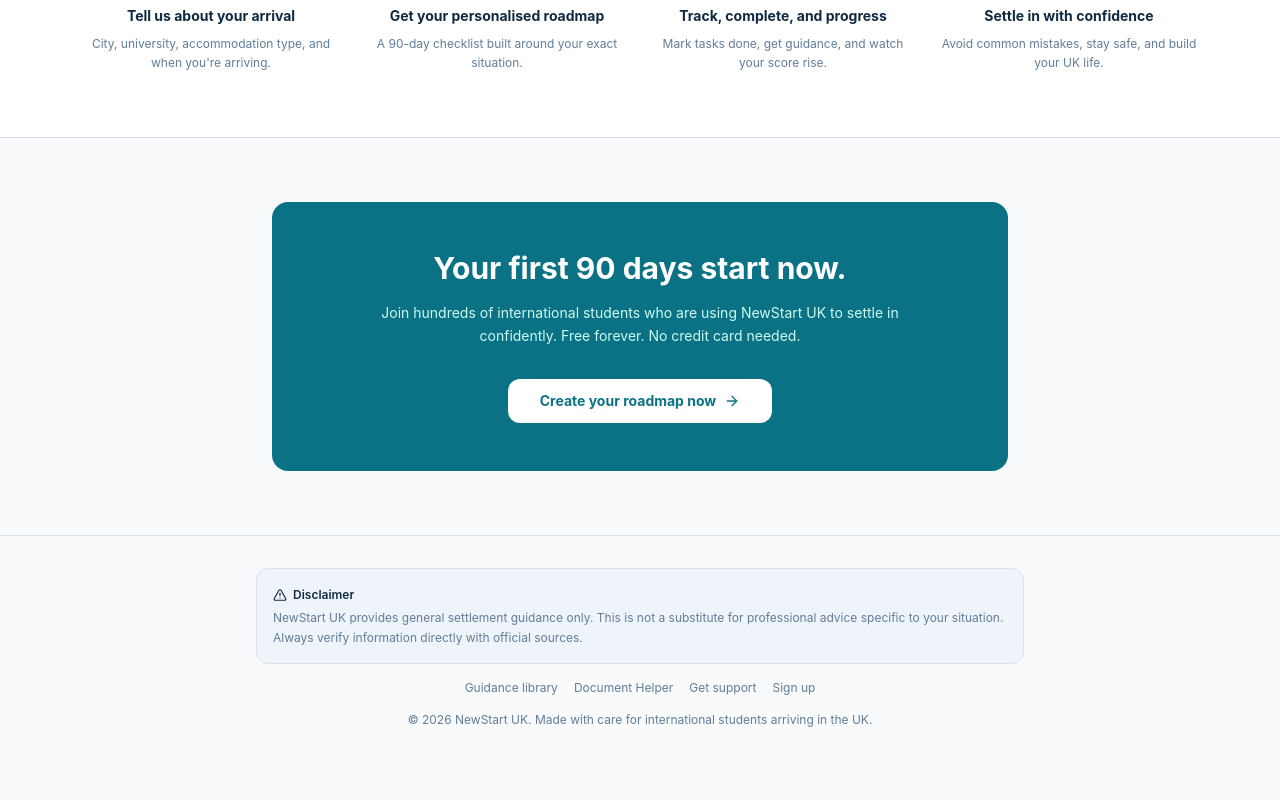
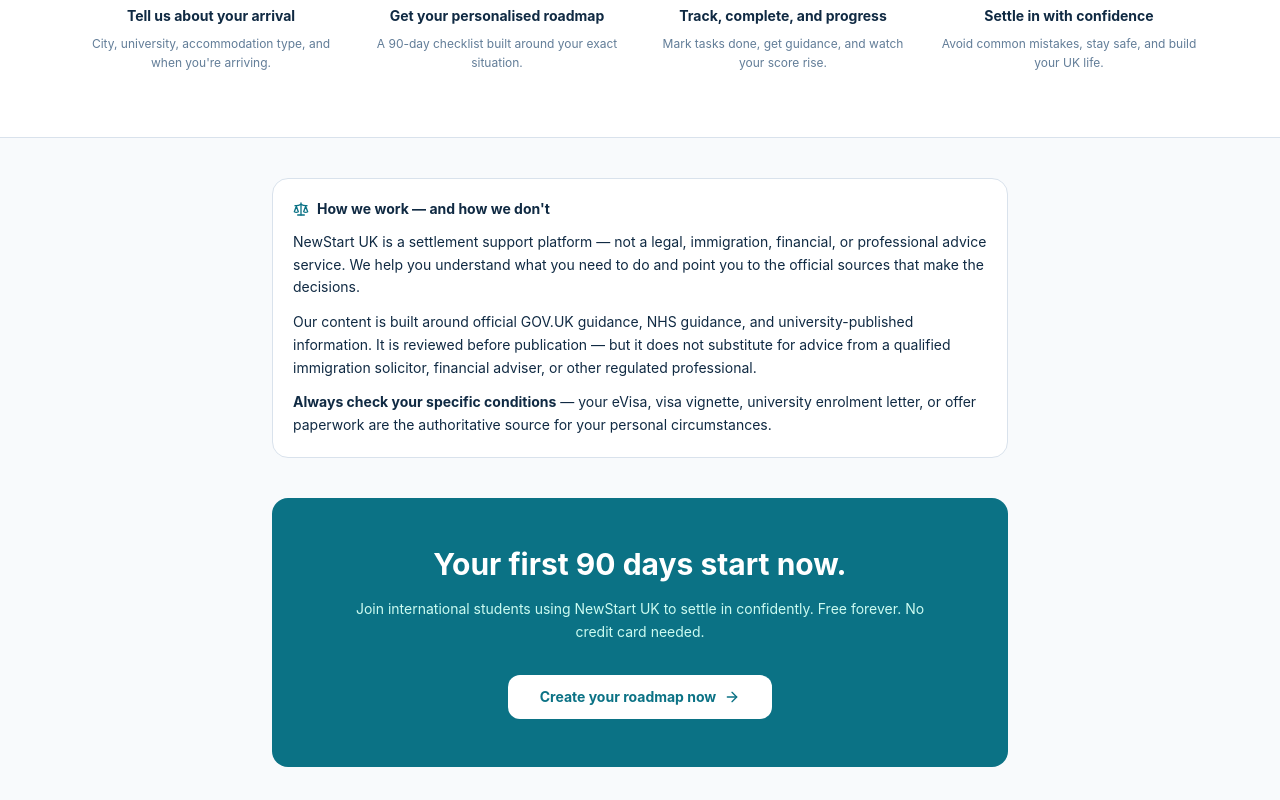
Before and after one commit to newstartuk/newstartuk, a Next.js app: page / in a window 1280 px wide. Shown: the part 1720-2520 px from the top of the page. Before the commit the page ends 2480 px from the top, so only its background shows below. Built offline with nearby package versions, Linux system fonts and the light colour scheme.

Commit message:
compliance: homepage trust section, NHS GP link, emergency BRP/chinese fix, work-hours nuance, tailwind config cleanup

```diff
--- a/app/emergency/page.tsx
+++ b/app/emergency/page.tsx
@@ -130,8 +130,9 @@
               "Register with your university security alerts system",
               "Share your accommodation address with a trusted person back home",
               "Download what3words app — emergency services can find you anywhere in the UK",
-              "Know your nearest police station (查找最近的警局)",
-              "Keep copies of your passport and BRP in a safe place — not on you at all times",
+              "Know your nearest police station — find it now and save the address",
+
+              "Keep copies of your passport and immigration documents in a safe place — store originals securely and carry only what you need",
             ].map((tip) => (
               <div key={tip} className="flex items-start gap-2.5 p-3 bg-civic-50 rounded-xl">
                 <span className="text-primary shrink-0 mt-0.5">✓</span>
--- a/app/nhs/page.tsx
+++ b/app/nhs/page.tsx
@@ -4,7 +4,7 @@
 import { Shield, Phone, MapPin, Clock, CheckCircle, AlertTriangle, ExternalLink } from "lucide-react";
 import Disclaimer from "@/components/Disclaimer";
 
-const GP_SEARCH_URL = "https://www.nhs.uk/service-search/find-a-guy-s-or-trivial";
+const GP_SEARCH_URL = "https://www.nhs.uk/service-search/find-a-gp";
 
 export default function NHSPage() {
   const [registered, setRegistered] = useState(false);
--- a/app/page.tsx
+++ b/app/page.tsx
@@ -12,6 +12,7 @@
   ArrowRight,
   Check,
   Star,
+  Scale,
 } from "lucide-react";
 import Disclaimer from "@/components/Disclaimer";
 
@@ -52,9 +53,9 @@
     bg: "bg-blue-50",
   },
   {
-    icon: Star,
-    title: "Trusted & Free",
-    desc: "Built for students, by people who understand the UK. Always free. No surprises, no hidden costs.",
+    icon: Scale,
+    title: "Neutral & Compliant",
+    desc: "Information and signposting — not advice. We point you to official sources so you can make informed decisions.",
     color: "text-green-500",
     bg: "bg-green-50",
   },
@@ -110,10 +111,10 @@
           Built for international students arriving in the UK
         </div>
         <h1 className="text-4xl sm:text-5xl font-extrabold text-navy leading-tight mb-5 max-w-3xl mx-auto">
-          Your UK journey<br className="hidden sm:block" /> starts here.
+          Your UK settlement journey<br className="hidden sm:block" /> starts here.
         </h1>
         <p className="text-lg text-civic-600 max-w-2xl mx-auto mb-8 leading-relaxed">
-          NewStart UK turns the chaos of your first 90 days into a clear, guided checklist — from airport to settled. Personalised for you, built around your arrival date, and always free.
+          NewStart UK helps you navigate your first 90 days in the UK — from airport to settled. A clear, guided checklist, personalised for your situation, and pointing you to the right official sources at every step.
         </p>
         <div className="flex flex-col sm:flex-row gap-3 justify-center">
           <Link href="/signup" className="btn-primary text-base px-8 py-3 justify-center">
@@ -158,7 +159,7 @@
                   "Everything you need to do, in the right order.",
                   "Built around your city, university, and accommodation type.",
                   "Updated as you progress — your roadmap, your pace.",
-                  "With plain-English guidance for every single task.",
+                  "With plain-English guidance and official source links for every task.",
                 ].map((line, i) => (
                   <p key={i} className="text-sm text-civic-600 flex items-start gap-2">
                     <span className="text-green-500 mt-0.5"><Check className="w-4 h-4" /></span>
@@ -211,14 +212,33 @@
         </div>
       </section>
 
+      {/* Trust & Compliance note */}
+      <section className="max-w-3xl mx-auto px-4 py-10">
+        <div className="card bg-teal-50 border-primary/20">
+          <h2 className="text-sm font-bold text-navy mb-3 flex items-center gap-2">
+            <Scale className="w-4 h-4 text-primary" />
+            How we work — and how we don't
+          </h2>
+          <p className="text-sm text-civic-700 leading-relaxed mb-3">
+            NewStart UK is a settlement support platform — not a legal, immigration, financial, or professional advice service. We help you understand what you need to do and point you to the official sources that make the decisions.
+          </p>
+          <p className="text-sm text-civic-700 leading-relaxed mb-3">
+            Our content is built around official GOV.UK guidance, NHS guidance, and university-published information. It is reviewed before publication — but it does not substitute for advice from a qualified immigration solicitor, financial adviser, or other regulated professional.
+          </p>
+          <p className="text-sm text-civic-700 leading-relaxed">
+            <strong>Always check your specific conditions</strong> — your eVisa, visa vignette, university enrolment letter, or offer paperwork are the authoritative source for your personal circumstances.
+          </p>
+        </div>
+      </section>
+
       {/* CTA */}
-      <section className="max-w-3xl mx-auto px-4 py-16 text-center">
+      <section className="max-w-3xl mx-auto px-4 pb-16 text-center">
         <div className="bg-primary rounded-2xl p-8 sm:p-12 text-center">
           <h2 className="text-2xl sm:text-3xl font-bold text-white mb-4">
             Your first 90 days start now.
           </h2>
           <p className="text-teal-100 text-sm leading-relaxed mb-8 max-w-xl mx-auto">
-            Join hundreds of international students who are using NewStart UK to settle in confidently. Free forever. No credit card needed.
+            Join international students using NewStart UK to settle in confidently. Free forever. No credit card needed.
           </p>
           <Link href="/signup" className="inline-flex items-center gap-2 bg-white text-primary font-bold text-sm px-8 py-3 rounded-xl hover:bg-teal-50 transition-colors">
             Create your roadmap now <ArrowRight className="w-4 h-4" />
@@ -239,7 +259,7 @@
             <Link href="/signup" className="hover:text-primary">Sign up</Link>
           </div>
           <p className="text-center text-xs text-muted">
-            © 2026 NewStart UK. Made with care for international students arriving in the UK.
+            © 2026 NewStart UK. NewStart UK is an independent platform and is not affiliated with the UK government, the NHS, or any university.
           </p>
         </div>
       </footer>
--- a/lib/guidance-data.ts
+++ b/lib/guidance-data.ts
@@ -516,7 +516,7 @@
       "A UK-format CV",
     ],
     stepsToTake: [
-      "Check your UKVI online account or passport with visa vignette for your work conditions — standard student visa allows up to 20 hours per week during term time.",
+      "Check your UKVI online account or passport with visa vignette for your work conditions — your visa endorsement states your specific hour limit. The standard Student Visa allows up to 20 hours per week during term time, but some visas allow 10 hours or have other restrictions. Always check your own visa conditions and your university's guidance.",
       "Know your rights: you are entitled to National Minimum Wage, sick pay, and holiday pay from day one.",
       "Get a National Insurance number as soon as possible if you plan to work (apply via DWP).",
       "Use your university careers service — they have exclusive job listings and can review your CV.",
--- a/tailwind.config.ts
+++ b/tailwind.config.ts
@@ -1,55 +1,13 @@
+// This file is kept for reference only.
+// The actual Tailwind configuration is in tailwind.config.js.
+// Next.js 15 requires tailwind.config.ts to exist for TypeScript tailwind plugin support,
+// but the real theme configuration lives in tailwind.config.js.
+// Do NOT add duplicate theme config here — edit tailwind.config.js instead.
 import type { Config } from "tailwindcss";
-
 const config: Config = {
   content: [
     "./app/**/*.{js,ts,jsx,tsx,mdx}",
     "./components/**/*.{js,ts,jsx,tsx,mdx}",
   ],
-  theme: {
-    extend: {
-      colors: {
-        primary: {
-          DEFAULT: "#0B7285",
-          dark: "#102A43",
-          light: "#1A9DB5",
-        },
-        accent: "#2F9E44",
-        warning: "#F08C00",
-        danger: "#C92A2A",
-        brand: {
-          50: "#E6F7F9",
-          100: "#C2EBF2",
-          200: "#99D8E6",
-          300: "#70C5D9",
-          400: "#47B2CC",
-          500: "#1A9DB5",
-          600: "#0B7285",
-          700: "#0A6477",
-          800: "#085969",
-          900: "#063F4B",
-        },
-        navy: "#102A43",
-        civic: {
-          50: "#F8FAFC",
-          100: "#F1F5F9",
-          200: "#E2E8F0",
-          300: "#CBD5E1",
-          400: "#94A3B8",
-          500: "#64748B",
-          600: "#475569",
-          700: "#334155",
-          800: "#1E293B",
-          900: "#0F172A",
-        },
-        border: "#D9E2EC",
-        muted: "#627D98",
-      },
-      fontFamily: {
-        sans: ["var(--font-geist-sans)", "system-ui", "sans-serif"],
-        mono: ["var(--font-geist-mono)", "monospace"],
-      },
-    },
-  },
-  plugins: [],
 };
 export default config;
```
